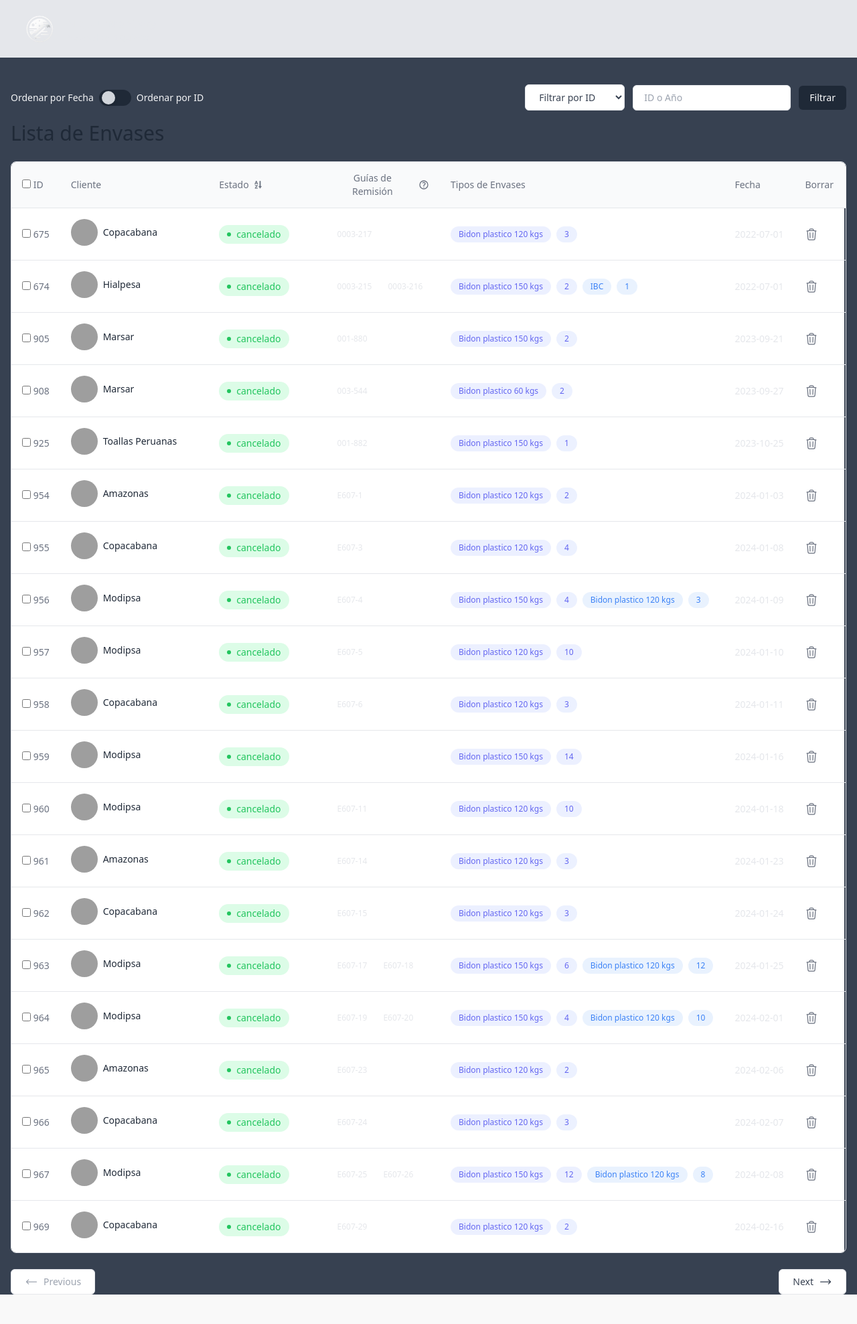
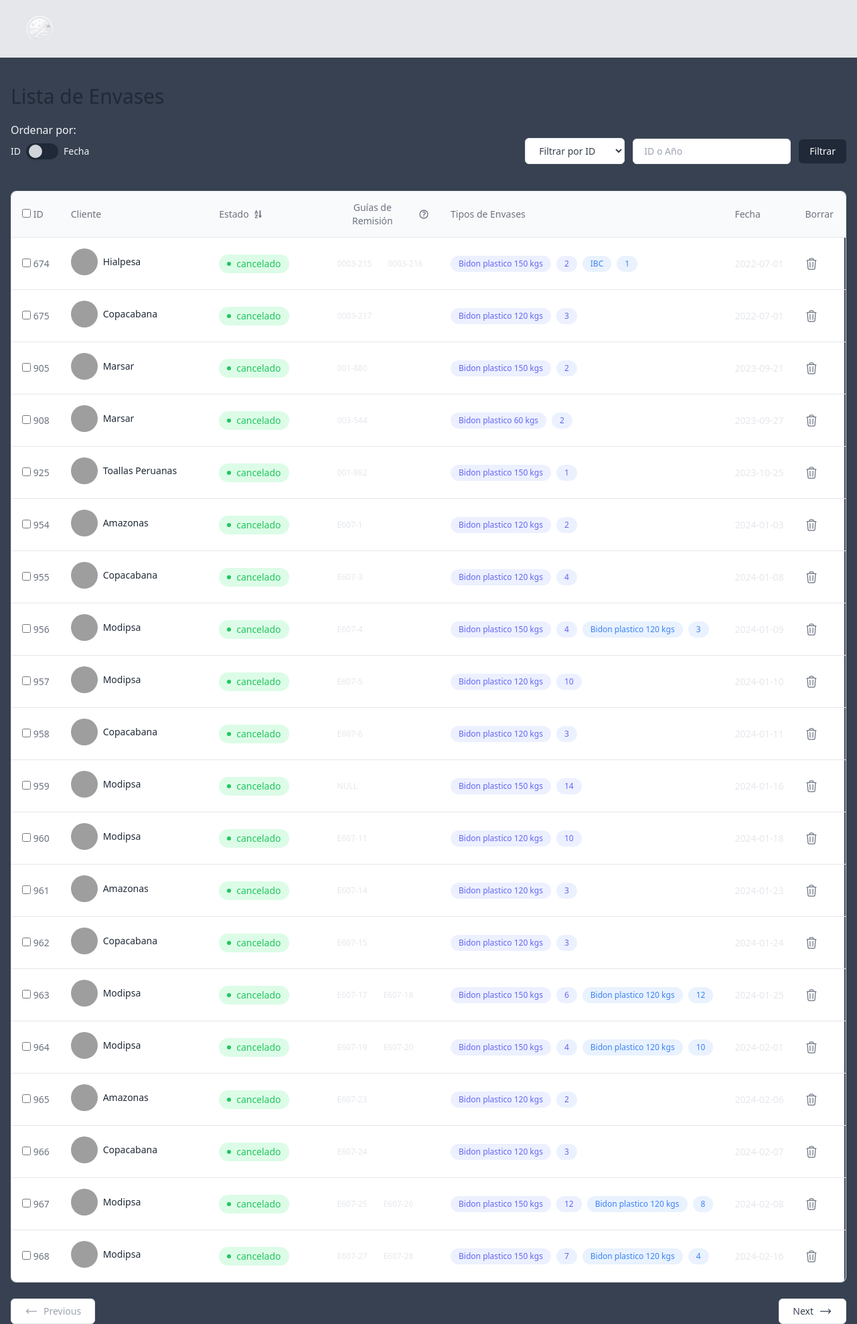
Before and after one commit to leiqne/Argo-Inventory, a Flask app: page /inventario in a window 1280 px wide. Shown: the whole page at 67% size. Before the commit the page ends 1933 px from the top, so only its background shows below. Run offline with Flask 3, Linux system fonts and the light colour scheme; some libraries are stand-ins or nearby versions; grey boxes are pictures that could not be loaded.

Commit message:
toques finales al front end para comodidad de usuario (casi muero pensando), TO-DO verificar si el id ya esta existente antes de subir un nuevo registro

```diff
--- a/src/data/inventario.csv
+++ b/src/data/inventario.csv
@@ -14,7 +14,7 @@
 962,Copacabana,2024-01-24,E607-15,Bidon plastico 120 kgs,3,cancelado
 961,Amazonas,2024-01-23,E607-14,Bidon plastico 120 kgs,3,cancelado
 960,Modipsa,2024-01-18,E607-11,Bidon plastico 120 kgs,10,cancelado
-959,Modipsa,2024-01-16,,Bidon plastico 150 kgs,14,cancelado
+959,Modipsa,2024-01-16,NULL,Bidon plastico 150 kgs,14,cancelado
 958,Copacabana,2024-01-11,E607-6,Bidon plastico 120 kgs,3,cancelado
 957,Modipsa,2024-01-10,E607-5,Bidon plastico 120 kgs,10,cancelado
 956,Modipsa,2024-01-09,E607-4,"Bidon plastico 150 kgs,Bidon plastico 120 kgs","4,3",cancelado
--- a/src/routes/routes.py
+++ b/src/routes/routes.py
@@ -63,7 +63,7 @@
     # Obtener los parámetros de filtro y orden
     filter_type = request.args.get('filter_type', default=None, type=str)
     filter_value = request.args.get('filter_value', default=None, type=str)
-    sort_by = request.args.get('sort_by', default='fecha', type=str)  # Predeterminado: ordenar por fecha
+    sort_by = request.args.get('sort_by', default='id', type=str)
 
     # Aplicar filtro si se proporciona
     if filter_type and filter_value:
--- a/src/templates/inventario.html
+++ b/src/templates/inventario.html
@@ -2,7 +2,17 @@
 {% block title %}Argo Inventory{% endblock %}
 {% block body %}
 <section class="container px-4 mx-auto bg-gray-700">
-<div class="flex mt-10 justify-between transition-all duration-300">
+    <div class="mt-10 items-center gap-x-3">
+        <h2 class="text-3xl font-medium text-gray-800 dark:text-white">
+            {% if client_name %}
+                Resumen de {{ client_name }}
+            {% else %}
+                Lista de Envases
+            {% endif %}
+        </h2>
+        <h1 class="mt-5 text-gray-100 " style="font-size: 16px;">Ordenar por:</h1>
+    </div>
+<div class="flex justify-between transition-all duration-300">
     <!-- Switchbox para ordenar -->
     <div class="flex items-center gap-x-3 mb-4">
         <form id="sort-form" action="{{ url_for('app_router.inventario') }}" method="GET" class="flex items-center gap-x-3">
@@ -11,16 +21,16 @@
             <input type="hidden" name="filter_value" value="{{ filter_value or '' }}">
 
             <label for="switch-sort" class="flex items-center cursor-pointer">
-                <span class="text-sm text-gray-100 mr-2">Ordenar por Fecha</span>
-                <input type="checkbox" id="switch-sort" name="sort_by" value="id"
-                    {% if sort_by == 'id' %}checked{% endif %}
+                <span class="text-sm text-gray-100 mr-2">ID</span>
+                <input type="checkbox" id="switch-sort" name="sort_by" value="fecha"
+                    {% if sort_by == 'fecha' %}checked{% endif %}
                     class="hidden" onchange="this.form.submit()">
                 <div class="w-12 h-6 bg-gray-800 rounded-full flex items-center p-1 transition-colors duration-300 ease-in-out">
                     <div class="w-5 h-5 bg-gray-300 rounded-full shadow-md transform transition-transform duration-300 ease-in-out
-                        {% if sort_by == 'id' %}translate-x-6 bg-blue-500{% endif %}">
+                        {% if sort_by == 'fecha' %}translate-x-6 bg-blue-500{% endif %}">
                     </div>
                 </div>
-                <span class="text-sm text-gray-100 ml-2">Ordenar por ID</span>
+                <span class="text-sm text-gray-100 ml-2">Fecha</span>
             </label>
         </form>
     </div>
@@ -49,16 +59,6 @@
         {% endif %}
     </div>
 </div>
-<div class="flex items-center gap-x-3">
-    <h2 class="text-3xl font-medium text-gray-800 dark:text-white">
-        {% if client_name %}
-            Resumen de {{ client_name }}
-        {% else %}
-            Lista de Envases
-        {% endif %}
-    </h2>
-</div>
-
 
     <div class="flex flex-col mt-6">
         <div class="-mx-4 -my-2 overflow-x-auto sm:-mx-6 lg:-mx-8">
```
